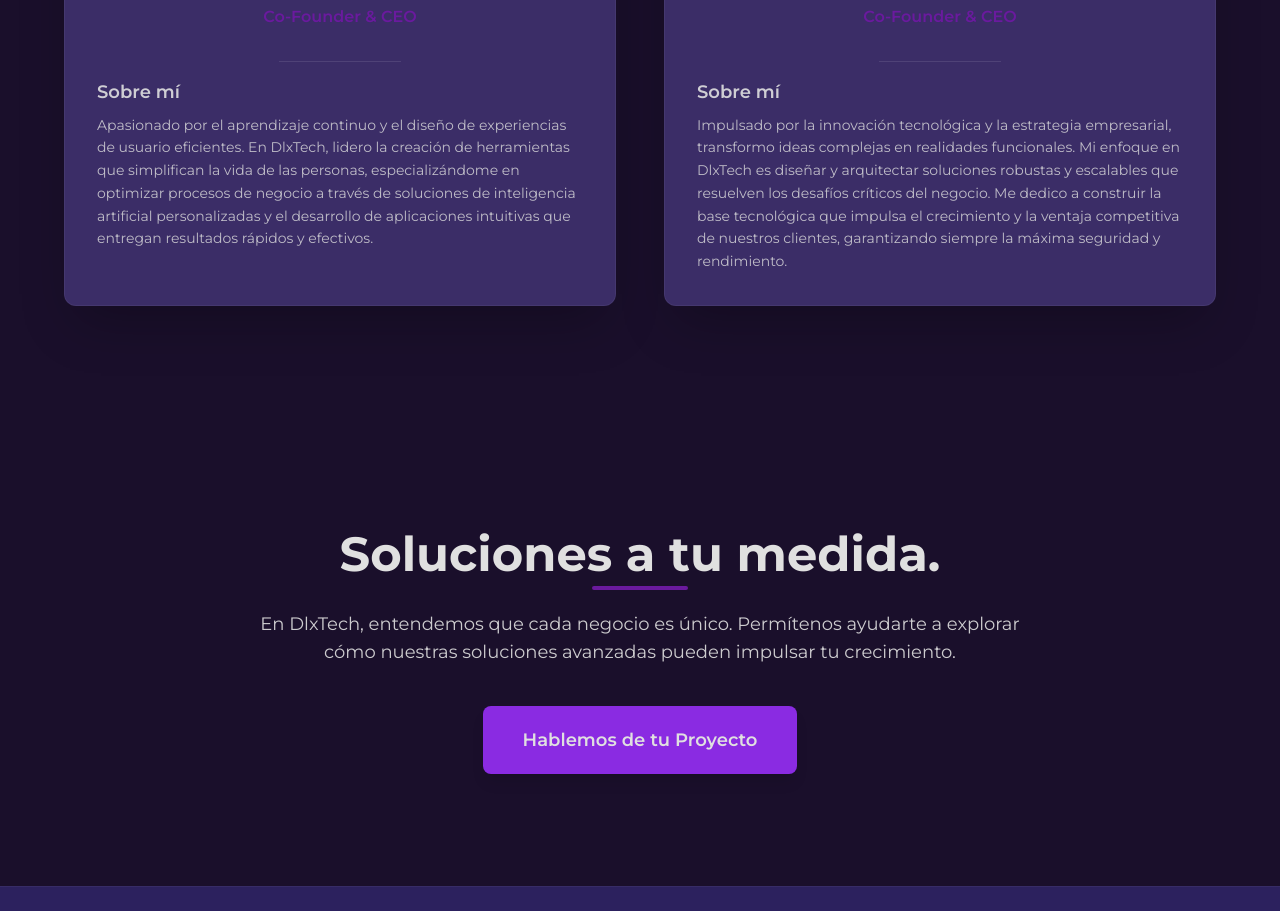
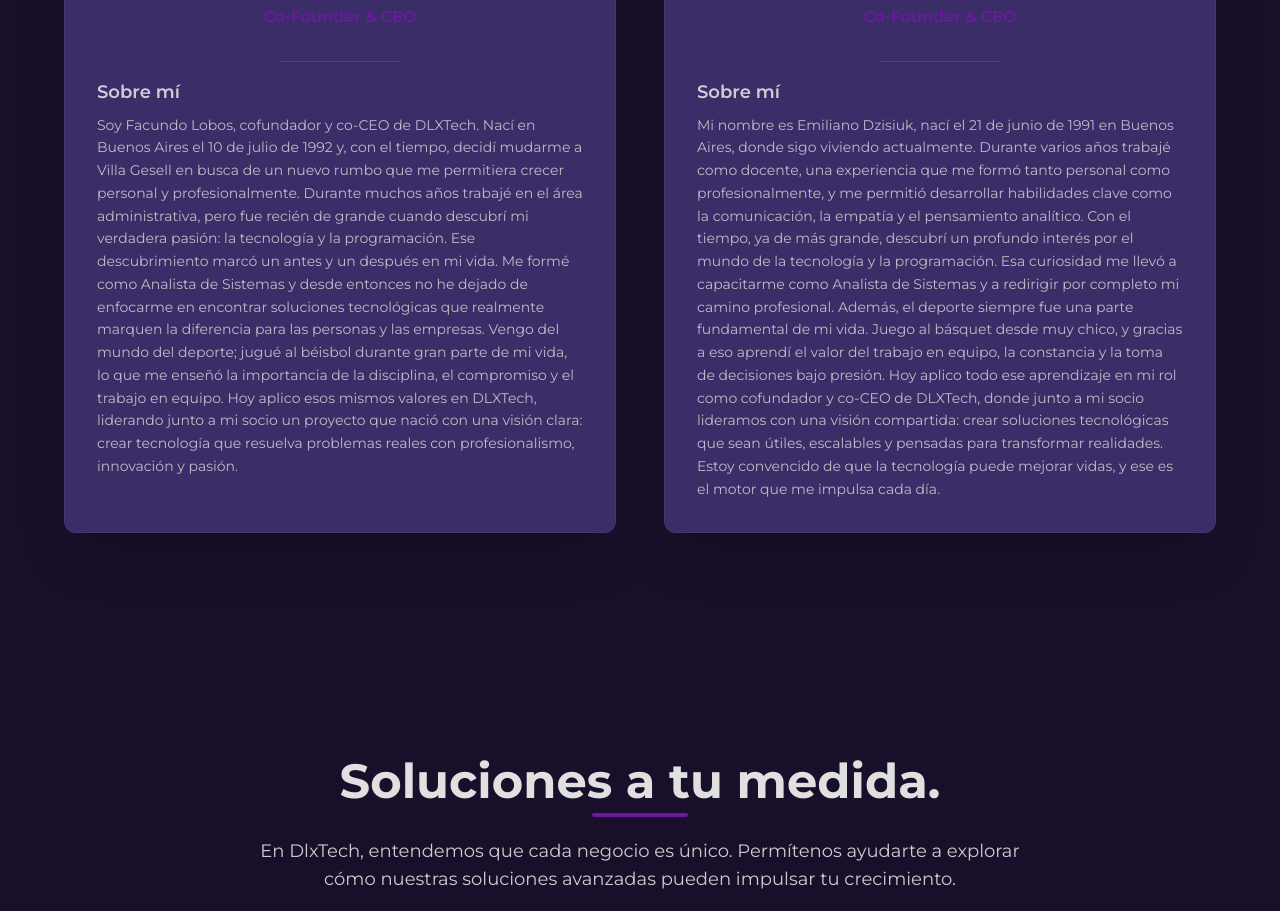
Before and after one commit to Emi-Dz/DlxWeb, a React (Vite) app: page / in a window 1280 px wide. Shown: the part 3789-4700 px from the top of the page. Built offline with nearby package versions, Linux system fonts and the light colour scheme.

Commit message:
Update constants.tsx (descripcion fundadores)

```diff
--- a/constants.tsx
+++ b/constants.tsx
@@ -149,7 +149,7 @@
     {
       name: 'Facundo Lobos',
       title: 'Co-Founder & CEO',
-      description: 'Apasionado por el aprendizaje continuo y el diseño de experiencias de usuario eficientes. En DlxTech, lidero la creación de herramientas que simplifican la vida de las personas, especializándome en optimizar procesos de negocio a través de soluciones de inteligencia artificial personalizadas y el desarrollo de aplicaciones intuitivas que entregan resultados rápidos y efectivos.',
+      description: 'Soy Facundo Lobos, cofundador y co-CEO de DLXTech. Nací en Buenos Aires el 10 de julio de 1992 y, con el tiempo, decidí mudarme a Villa Gesell en busca de un nuevo rumbo que me permitiera crecer personal y profesionalmente. Durante muchos años trabajé en el área administrativa, pero fue recién de grande cuando descubrí mi verdadera pasión: la tecnología y la programación. Ese descubrimiento marcó un antes y un después en mi vida. Me formé como Analista de Sistemas y desde entonces no he dejado de enfocarme en encontrar soluciones tecnológicas que realmente marquen la diferencia para las personas y las empresas. Vengo del mundo del deporte; jugué al béisbol durante gran parte de mi vida, lo que me enseñó la importancia de la disciplina, el compromiso y el trabajo en equipo. Hoy aplico esos mismos valores en DLXTech, liderando junto a mi socio un proyecto que nació con una visión clara: crear tecnología que resuelva problemas reales con profesionalismo, innovación y pasión.',
       image: 'https://media.licdn.com/dms/image/v2/D4D03AQFk0fV28-rSsg/profile-displayphoto-shrink_800_800/profile-displayphoto-shrink_800_800/0/1731683658261?e=1756944000&v=beta&t=TuMl4wisEes8_5jEU-UeT2Y5a2MjH3x7yaSvXcBfvOU',
       linkedin: 'https://www.linkedin.com/in/facundo-lobos/',
       instagram: 'https://www.instagram.com/facuulobos/'
@@ -157,7 +157,7 @@
     {
       name: 'Emiliano Dzisiuk',
       title: 'Co-Founder & CEO',
-      description: 'Impulsado por la innovación tecnológica y la estrategia empresarial, transformo ideas complejas en realidades funcionales. Mi enfoque en DlxTech es diseñar y arquitectar soluciones robustas y escalables que resuelven los desafíos críticos del negocio. Me dedico a construir la base tecnológica que impulsa el crecimiento y la ventaja competitiva de nuestros clientes, garantizando siempre la máxima seguridad y rendimiento.',
+      description: 'Mi nombre es Emiliano Dzisiuk, nací el 21 de junio de 1991 en Buenos Aires, donde sigo viviendo actualmente. Durante varios años trabajé como docente, una experiencia que me formó tanto personal como profesionalmente, y me permitió desarrollar habilidades clave como la comunicación, la empatía y el pensamiento analítico. Con el tiempo, ya de más grande, descubrí un profundo interés por el mundo de la tecnología y la programación. Esa curiosidad me llevó a capacitarme como Analista de Sistemas y a redirigir por completo mi camino profesional. Además, el deporte siempre fue una parte fundamental de mi vida. Juego al básquet desde muy chico, y gracias a eso aprendí el valor del trabajo en equipo, la constancia y la toma de decisiones bajo presión. Hoy aplico todo ese aprendizaje en mi rol como cofundador y co-CEO de DLXTech, donde junto a mi socio lideramos con una visión compartida: crear soluciones tecnológicas que sean útiles, escalables y pensadas para transformar realidades. Estoy convencido de que la tecnología puede mejorar vidas, y ese es el motor que me impulsa cada día.',
       image: 'https://media.licdn.com/dms/image/v2/D4D03AQFqYhN9nISjzw/profile-displayphoto-crop_800_800/B4DZfOe9LCG8AM-/0/1751515911484?e=1756944000&v=beta&t=RGnrLiUiQgI6Z852gpF7vsrVAMS0af2FLd8CEfIXmZ8',
       linkedin: 'https://www.linkedin.com/in/emi-dz/',
       instagram: 'https://www.instagram.com/dzisiukemiliano/'
```
